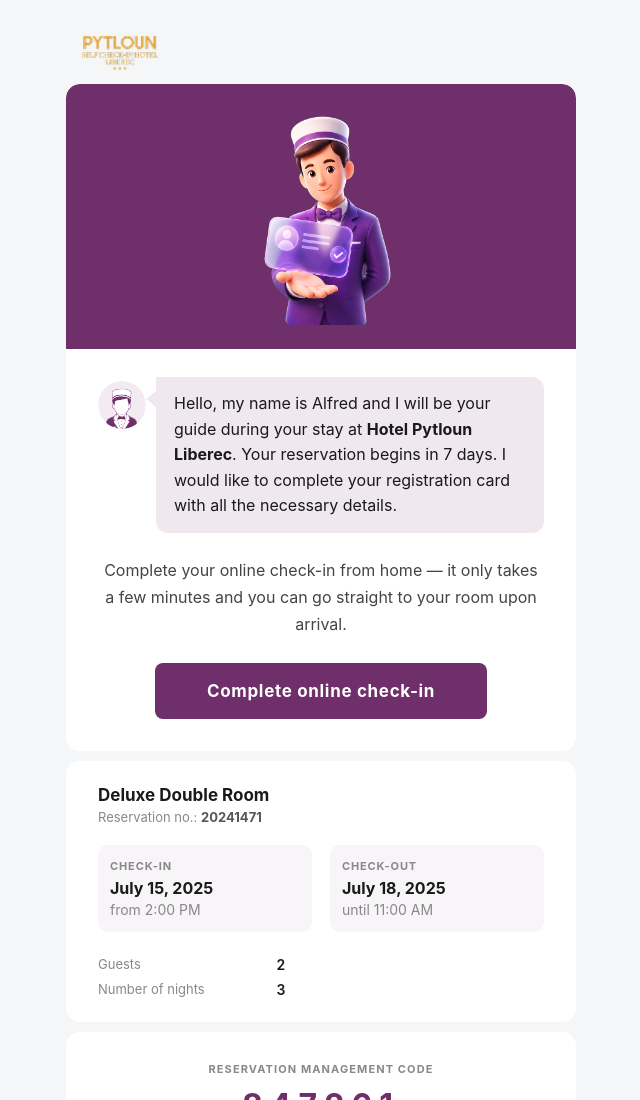
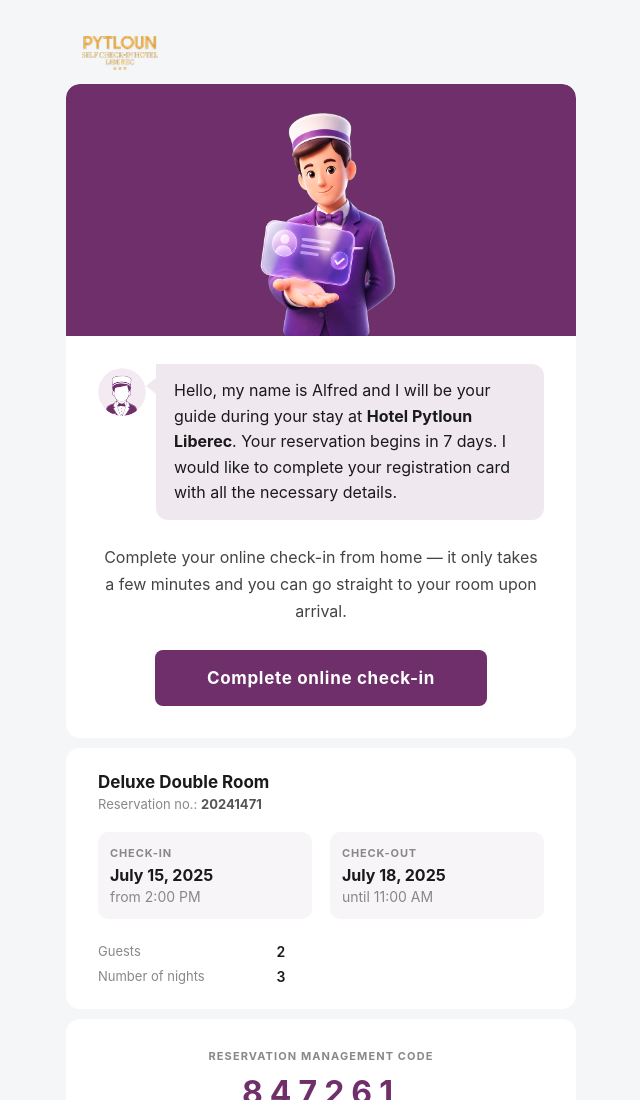
Before and after one commit to paveltrnka-prog/alfred-emaily, a website: page emails/guest/20-mascot-concept.html in a window 1280 px wide. Shown: the top 1100 px of the page, without its empty margins (319-959 px from the left). Drawn offline with Linux system fonts and the light colour scheme.

Commit message:
Fix mascot concept email: bottom-align Alfred in hero, fix preview layout
- guest/20-mascot-concept.html: bottom-align mascot in hero box (crop edge flush with bottom) instead of centering, per reference mockup
- preview/index.html: wrap Koncepty section in .section div (was causing layout overflow), add white background strip behind orange "Nový koncept" badge

```diff
--- a/emails/guest/20-mascot-concept.html
+++ b/emails/guest/20-mascot-concept.html
@@ -41,9 +41,9 @@
                 <td align="center" valign="middle" style="padding:0 0 28px; line-height:0; font-size:0;">
                   <table width="510" cellpadding="0" cellspacing="0" border="0" style="width:100%; max-width:510px;">
                     <tr>
-                      <td align="center" valign="middle" style="background-color:#6F2F6A; border-radius:14px 14px 0 0; padding:24px 0;">
-                        <img src="https://paveltrnka-prog.github.io/alfred-emaily/assets/alfred-mascot.png" alt="Alfred" width="150" height="217"
-                             style="display:block; width:150px; height:217px;">
+                      <td align="center" valign="bottom" style="background-color:#6F2F6A; border-radius:14px 14px 0 0; padding:20px 0 0;">
+                        <img src="https://paveltrnka-prog.github.io/alfred-emaily/assets/alfred-mascot.png" alt="Alfred" width="160" height="232"
+                             style="display:block; width:160px; height:232px;">
                       </td>
                     </tr>
                   </table>
```
Also changed, not shown: preview/index.html (+8 -2 lines).
